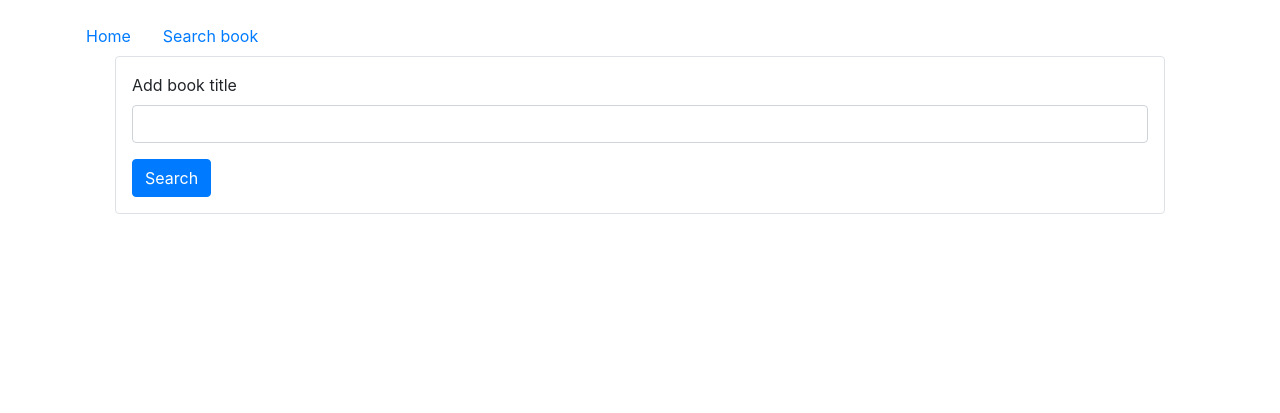
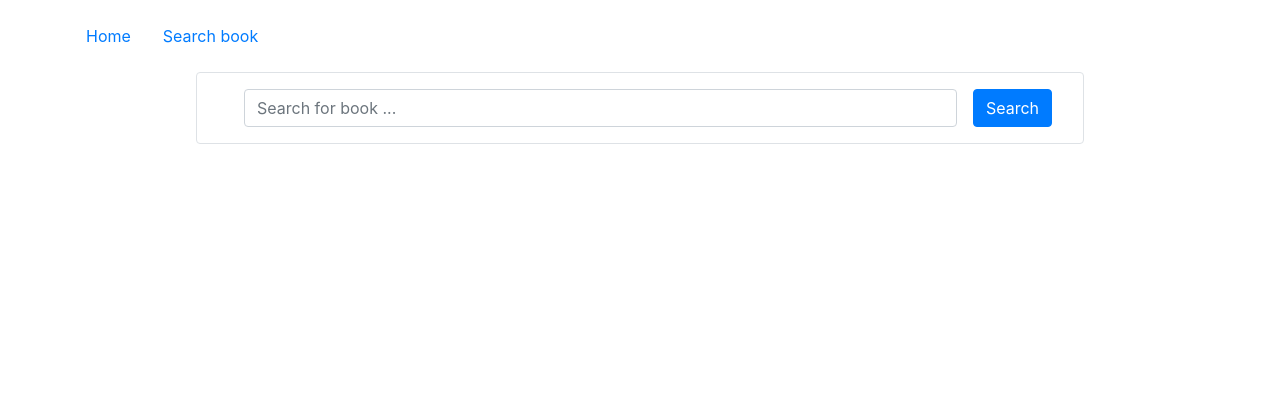
Before and after one commit to kubo455/some_django_project, a Django app: page /search_book in a window 1280 px wide. Shown: the part 57-470 px from the top of the page. Run offline with Django 5.2, Linux system fonts and the light colour scheme; some libraries are stand-ins or nearby versions.

Commit message:
Changes to search book page style

```diff
--- a/my_app/static/my_app/search_book.js
+++ b/my_app/static/my_app/search_book.js
@@ -1,29 +1,33 @@
 document.addEventListener('DOMContentLoaded', function() {
 
-    document.querySelector("#book-view").style.display = 'none';
+    // document.querySelector("#book-view").style.display = 'none';
     searchBook();
 })
 
 function searchBook() {
 
     document.querySelector('#search-book').onclick = function() {
-        document.querySelector("#book-view").style.display = 'block';
+        // document.querySelector("#book-view").style.display = 'block';
 
-        fetch(`https://openlibrary.org/search.json?q=${document.querySelector('#title').value}`)
+        fetch(`https://openlibrary.org/search.json?q=${document.querySelector('#title').value}&limit=10`)
         .then(response => response.json())
         .then(data => {
             console.log(data.docs);
 
             data.docs.forEach(book => {
                 const element = document.createElement('div');
-                element.classList.add('row', 'border', 'rounded', 'py-3');
+                element.classList.add('row', 'border', 'rounded', 'p-3', 'mt-3');
+                // element.style.height = '150px';
 
-                element.innerHTML = `<div class="col">
-                                        <img src="https://covers.openlibrary.org/b/id/${book.cover_i}-M.jpg" class="img rounded-start" alt="..." style="width: 125px; height: auto;">
+                element.innerHTML = `<div>
+                                        <img src="https://covers.openlibrary.org/b/id/${book.cover_i}-M.jpg" class="img rounded-start" alt="..." style="width: 60px; height: 90px;">
                                     </div>
-                                    <div class="col">
-                                        <h5 class="card-title">${book.title}</h5>
+                                    <div class="ml-3">
+                                        <h6 class="card-title" style="font-weight: bold;">${book.title}</h6>
                                         <p class="card-text">${book.author_name[0]}</p>
+                                    </div>
+                                    <div class="col d-flex justify-content-end align-items-start">
+                                        <button class="btn btn-primary">Add to books</button>
                                     </div>`;
 
                 document.querySelector("#book-view").append(element);
--- a/my_app/templates/my_app/search_book.html
+++ b/my_app/templates/my_app/search_book.html
@@ -3,18 +3,17 @@
 
 
 {% block body %}
-<div class="container d-flex justify-content-center">
-    <div class="col-12 d-flex justify-content-center">
-        <div class="col border rounded p-3">
-            <label>Add book title</label>
-            <input id="title" type="text" class="form-control">
-            <button class="btn btn-primary mt-3" id="search-book" type="submit">Search</button>
+<div class="container justify-content-center" style="width: 80%;" id="book-view">
+    <div class="row p-3 d-flex justify-content-center border rounded mt-3">
+        <div class="col d-flex align-items-center">
+            <input id="title" type="text" class="form-control ml-3" placeholder="Search for book ...">
+            <button class="btn btn-primary ml-3" id="search-book" type="submit">Search</button>
         </div>
     </div>
 
-    <div class="col-12 p-3 m-3 border" id="book-view">
+    <!-- <div class="row m-3 border" id="book-view"> -->
 
-    </div>
+    <!-- </div> -->
 
 </div>
 {% endblock body %}
```
